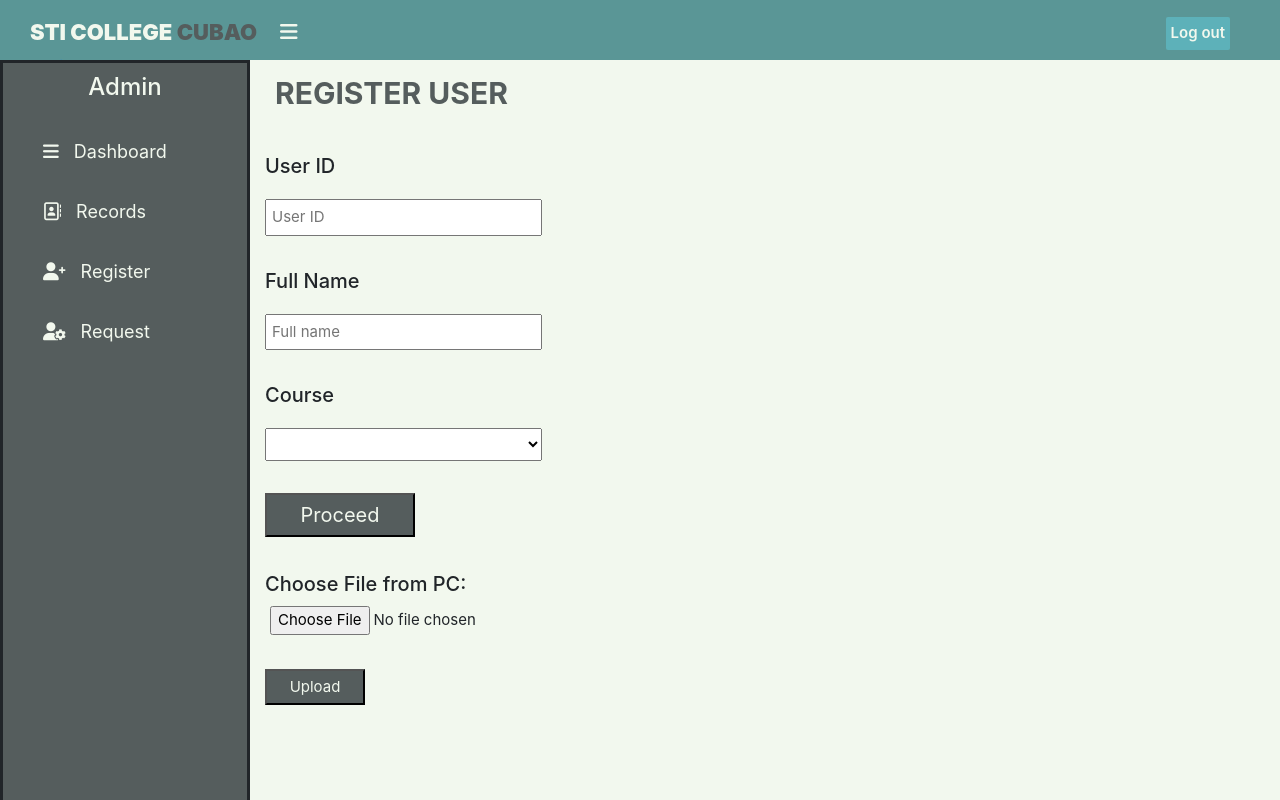
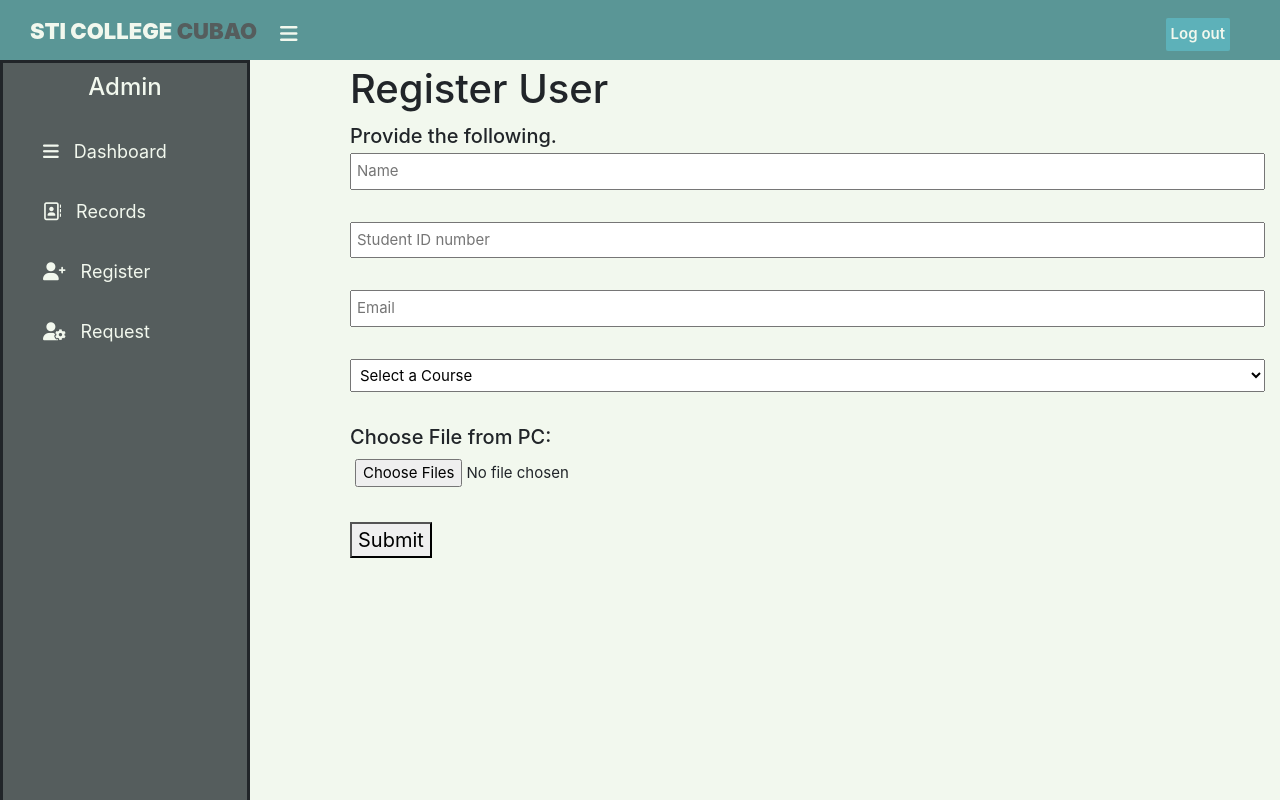
Before and after one commit to jrgmcl/Front-End, a PHP site: page /Register.php in a window 1280 px wide. Run offline with PHP 8.4, Linux system fonts and the light colour scheme; data that the repository does not hold is empty.

Commit message:
Registration Portal Final Draft
Linked in the database through isset_$POST
Input values are updated to ru_
Submit button directed to the Register.php with successful registration to the DB.

Upload File to modify.

```diff
--- a/Register.php
+++ b/Register.php
@@ -8,44 +8,49 @@
 
    // declared name $ should be same from the database
 
-   $name = mysqli_real_escape_string($conn, $_POST['name']);
-   $student_id = mysqli_real_escape_string($conn, $_POST['student_id']);
-   $course = $_POST['course'];
-
+   #Grab input values
+   $ru_name = $_POST["ru_name"];
+   $ru_studentid = $_POST["ru_studentid"];
+   $ru_course = $_POST["ru_course"];
+   $ru_email = $_POST["ru_email"];
+    $id = 0;
 // fetching the email and student id from database
 
-   $select = " SELECT * FROM user_form WHERE student_id = '$student_id' ";
+   $rs = mysqli_query($conn, $register);
 
-   $result = mysqli_query($conn, $select);
-
-   if(mysqli_num_rows($result) > 0){
+   if ($rs){
 
       $error[] = 'user already exist!';
 
       }else{
+        $register = "INSERT INTO `rgstrd_users` (id, ru_name, ru_studentid, ru_course, ru_email)
+        VALUES ('$id', '$ru_name', '$ru_studentid', '$ru_course', '$ru_email')";
+        $rs = mysqli_query($conn, $register);
+         header('location:Register.php'); // When registering, page will go back to Register.php
+      }
+   }    ?>
 
-      if($pass != $cpass){
-         $error[] = 'password not matched!';
-      }else{
-         $insert = "INSERT INTO user_form(name, email, course, student_id) VALUES ('$name','$email','$course','$student_id') " ;
-         mysqli_query($conn, $insert);
-         header('location:Register.php'); //hEADER LOGIN
-      }
-   }
 
-};
 
-?>
 
-<!DOCTYPE html>
-<html lang="en">
-
+  <!DOCTYPE HTML PUBLIC “-//W3C//DTD HTML 4.01//EN” “http://www.w3.org/TR/html4/strict.dtd">
+  <html>
   <head>
     <link rel="stylesheet" href="https://cdn.jsdelivr.net/npm/bootstrap@4.0.0/dist/css/bootstrap.min.css" integrity="sha384-Gn5384xqQ1aoWXA+058RXPxPg6fy4IWvTNh0E263XmFcJlSAwiGgFAW/dAiS6JXm" crossorigin="anonymous">
     <link rel="stylesheet" href= "https://cdnjs.cloudflare.com/ajax/libs/font-awesome/6.0.0-beta3/css/all.min.css ">
+    <link rel="stylesheet" href="https://cdnjs.cloudflare.com/ajax/libs/font-awesome/4.7.0/css/font-awesome.min.css">
+	<script src="https://cdn.jsdelivr.net/npm/jquery@3.6.0/dist/jquery.slim.min.js"></script>
+	<script src="https://cdn.jsdelivr.net/npm/popper.js@1.16.1/dist/umd/popper.min.js"></script>
+	<script src="https://cdn.jsdelivr.net/npm/bootstrap@4.6.1/dist/js/bootstrap.bundle.min.js"></script>
+</head>
+
+
+
+<body class="body">
     <meta charset="UTF-8">
     <link rel="stylesheet" type="text/css" href="style.css">
     <title>Registration  </title>
+
 
    <!-- CSS FOR MAIN -->
 
@@ -70,7 +75,7 @@
 
       .left_area h3 {
          color: #f2f8ee;
-         margin-top: -35px;
+         margin-top: -20px;
          text-transform: uppercase;
          font-size: 22px;
          font-weight: 900;
@@ -88,7 +93,7 @@
          background: #5db1b9;
          text-decoration: none;
          float: right;
-         margin-top: -37px;
+         margin-top: -20px;
          margin-right: 20px;
          border-radius: 2px;
          font-size: 15px;
@@ -116,7 +121,6 @@
 
       }
 
-
       .sidebar h4 {
          color: #f2f8ee;
          margin-bottom: 10px;
@@ -124,8 +128,6 @@
         background: #555d5d;
         margin-top: -30px;
       }
-
-
 
       .sidebar a {
          color: #f2f8ee;
@@ -152,7 +154,7 @@
       label #sidebar_btn {
          z-index: 1;
          color: #f2f8ee;
-         margin-top: -18px;
+         margin-top: -6px;
          position: absolute;
          cursor: pointer;
          left: 300px;
@@ -190,11 +192,8 @@
    <!-- CSS MAIN ENDS -->
 
 <body>
-
-
    <!--Sidebar Toggle-->
    <input type="checkbox" id="check">
-
 
    <header>
       <label for="check">
@@ -205,123 +204,126 @@
       </div>
       <div class="right_area">
       <a href="#" class="logout_btn">Log out</a>
-         <a href="#" class="log_btn> Admin</a>
-         <a href="# class="register">Register User</a>
       </div>
     </header>
 
-   <div class="sidebar">
-      <center>
-         <h4> Admin </h4>
-   </center>
 
 
+  <div class="sidebar">
+
+     <center> <h4> Admin </h4></center>
+
        <!--Menu Sidebar Items-->
-
       <a href="#dash" class="dash-board">
-         <span class="icon"><i class='fa-solid fa-bars ' style='color:#55d5d'></i></span>
-         <span class="item"  >Dashboard</span>
-      </a>
+       <span class="icon"><i class='fa-solid fa-bars' style='color:#55d5d'></i></span>
+       <span class="item">Dashboard </span></a>
 
       <a href="index.php">
        <span class="icon"><i class='fa-regular fa-address-book ' style='color:#55d5d'></i></span>
        <span class="item">Records</span>
 
-
       <a href="Register.php">
        <span class="icon"><i class='fa-solid fa-user-plus ' style='color:#55d5d'></i></span>
-            <span class="item"> Register</span>
+       <span class="item"> Register</span </a>
 
-         </a>
-
-         <a href="#"">
-             <span class=" icon"><i class='fa-solid fa-user-gear ' style='color:#55d5d'></i></span>
-            <span class="item">Request</span>
-         </a>
-
-
-
-      </a></li>
-
+      <a href="#">
+       <span class="icon"><i class='fa-solid fa-user-gear ' style='color:#55d5d'></i></span>
+       <span class="item">Request</span></a>
 
      </div>
 
    <!-- NAVIGATION ENDS -->
 
+
+<div class="container" id="container">
     <div class="form-container">
 
-      <form action="" method="post">
-        <b> <h3>Register User</h3> </b>
-         <?php
-          if(isset($error)){
-             foreach($error as $error){
-                echo '<span class="error-msg">' .$error. '</span>';
-              };
-            };
-            ?>
+    <form action="" id="form-id" method="post">
+	<h1>Register User</h1>
+
+	<?php if (isset($_GET['error'])) { ?>
+    <p class="regerror-msg"><?php echo $_GET['error']; ?></p>
+    <?php } ?>
+
+	 <span>Provide the following.</span>
+
+     <br>
+
+	 <input type="name" name="ru_name" value="<?php
+	    if (empty($_GET['ru_name'])) {
+		echo "";
+    	}
+	    else{
+		echo $_GET['ru_name'];
+	    }?>" placeholder="Name">
+
+	  <input type="studentid" name="ru_studentid" value="<?php
+	    if (empty($_GET['ru_studentid'])) {
+		echo "";
+	    }
+	    else{
+		echo $_GET['ru_studentid'];
+	    }?>" placeholder="Student ID number">
+
+      <input type="email" name="ru_email" value="<?php
+	    if (empty($_GET['ru_email'])) {
+		echo "";
+	    }
+	    else{
+	    echo $_GET['ru_email'];
+	    }?>" placeholder="Email">
+
+	  <select name="ru_course" value="<?php
+	   if (empty($_GET['ru_course'])) {
+	   echo "";
+	   }
+    	else{
+
+		echo $_GET['ru_course'];
+
+	   }?>" placeholder="Course">
+        <option disabled selected value>Select a Course</option>
+        <option value="ASCT">ASCT</option>
+        <option value="BSCPE">BSCPE</option>
+        <option value="BSIT">BSIT</option>
+        <option value="BSCS">BSCS</option>
+        <option value="BSBA">BSBA</option>
+        <option value="BSA">BSA</option>
+        <option value="BSTM">BSTM</option>
+        <option value="BMMA">BMMA</option>
+        <option value="BSHM">BSHM</option>
+        <option value="TOP">TOP</option>
+        <option value="GAS">GAS</option>
+        <option value="STEM">STEM</option>
+        <option value="Faculty Staff">Faculty Staff</option>
+     </select>
 
 
-        <p> User ID </p>
-         </td>  <input type="student_id" name="student_id" required placeholder="User ID"> </td>
+   <br>
+	<!-- Form for file uploading -->
 
-         <p>Full Name </p>
-           <td><input type="text" name="name" required placeholder="Full name"></td>
+       <form class="form-upload" action= "fileupload.php<?php echo "?ru_name=".$ru_name."&ru_studentid=".$ru_studentid."&ru_course=".$ru_course."&ru_email=".$ru_email?>" method="POST" enctype="multipart/form-data">
+		Choose File from PC: <input type="file" name="file" multiple>
+   <br>
+	<!-- Direct to fileupload.php to put the file selected to a PHP variable -->
+		<button class"button" type="submit" name="submit">Submit</button>
 
-
-        <p> Course </p> <select name="course">
-             <option value="user">   </option>
-             <option value="user">ASCT</option>
-            <option value="user">BSCPE</option>
-            <option value="user">BSIT</option>
-            <option value="user">BSCS</option>
-            <option value="user">BSBA</option>
-            <option value="user">BSA</option>
-            <option value="user">BSTM</option>
-            <option value="user">BMMA</option>
-            <option value="user">BSHM</option>
-            <option value="user">TOP</option>
-            <option value="user">GAS</option>
-            <option value="user">STEM</option>
-            <option value="user">Faculty Staff</option>
-
-         </select>
-
-         <input type="submit" name="submit" value="Proceed" class="form-btn">
 
 
         </form>
+			</div>
 
+			</div>
 
-   <br>
-   <br>
-   <br>
+		</div>
+    </div>
 
-   <br>
-   <br>
-   <br>
-   <br>
-
-   <br>
-   <br>
-   <br>
-   <br>
-
-   <br>
-   <br>
-   <br>
-   <br>
-
-   <br>
-   <br>
-   <br>
-   <br>
-   <br>
-
-    <?php
-
-    include 'upload.php';
-
-    ?>
+    </div>
+</div>
+			</div?
+		</div>
+    </div>
+</div>
 
    </div>
 
```
Lines whose indentation alone changed are shown as unchanged.
